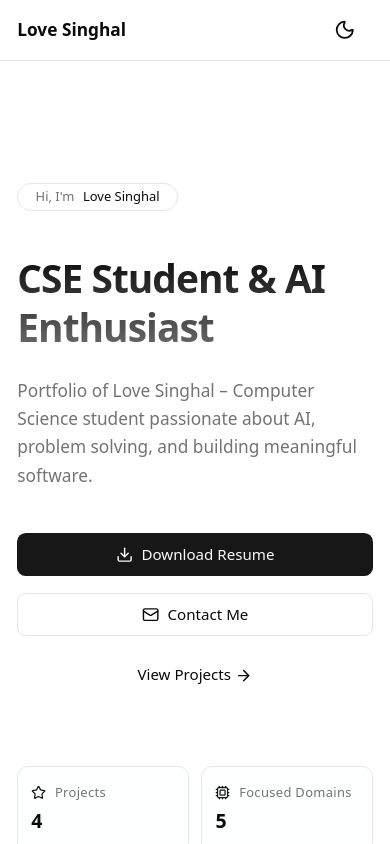
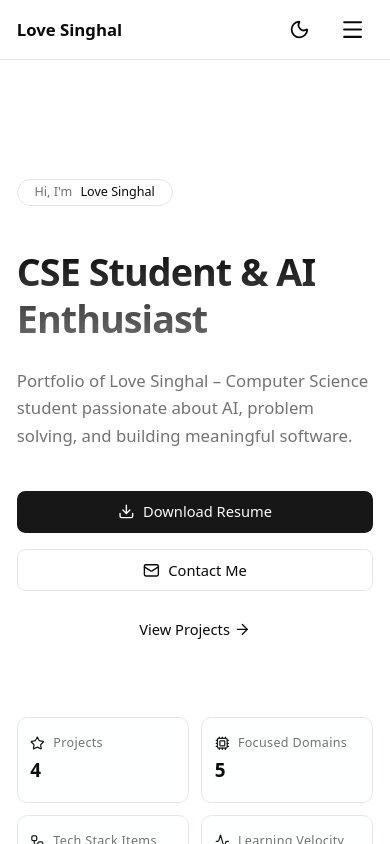
Before and after one commit to lovesinghal31/portfolio, a Next.js app: page / in a window 390 px wide. Shown: the top 844 px of the page. Built offline with nearby package versions, Linux system fonts and the light colour scheme.

Commit message:
feat: implement mobile navigation with toggle functionality and overlay

```diff
--- a/src/app/globals.css
+++ b/src/app/globals.css
@@ -78,17 +78,17 @@
   --sidebar-ring: oklch(0.708 0 0);
 }
 
-/* Base scaling: increase root font-size so 100% browser zoom ≈ previous 125% */
-html {
-  font-size: 125%; /* 16px * 1.25 = 20px */
+/* Fluid type scale: 16px base on mobile → ~19–20px on large screens */
+html { font-size: clamp(15px, 0.95rem + 0.4vw, 20px); }
+
+/* Slightly reduce base when user has very narrow viewport to avoid horizontal wrapping */
+@media (max-width: 380px) {
+  html { font-size: clamp(14px, 0.875rem + 0.5vw, 17px); }
 }
 
-/* Avoid crowding on very small viewports – gently reduce scale */
-@media (max-width: 640px) {
-  html { font-size: 115%; }
-}
-@media (max-width: 420px) {
-  html { font-size: 108%; }
+/* Provide an extra step on very large displays */
+@media (min-width: 1600px) {
+  html { font-size: clamp(16px, 1rem + 0.6vw, 21px); }
 }
 
 .dark {
--- a/src/components/navbar.tsx
+++ b/src/components/navbar.tsx
@@ -3,6 +3,9 @@ import Link from 'next/link'
 import { usePathname } from 'next/navigation'
 import { cn } from '../lib/utils'
 import { ThemeToggle } from './theme-toggle'
+import { Menu, X } from 'lucide-react'
+import { useState, useEffect, useRef } from 'react'
+import { Button } from './ui/button'
 
 const links = [
   { href: '/', label: 'Home' },
@@ -14,10 +17,41 @@ const links = [
 
 export function Navbar() {
   const pathname = usePathname()
+  const [open, setOpen] = useState(false)
+  const panelRef = useRef<HTMLElement | null>(null)
+  const toggleBtnRef = useRef<HTMLButtonElement | null>(null)
+
+  // Close menu when route changes
+  useEffect(() => { setOpen(false) }, [pathname])
+
+  // Body scroll lock when menu open
+  useEffect(() => {
+    if (open) {
+      const original = document.body.style.overflow
+      document.body.style.overflow = 'hidden'
+      return () => { document.body.style.overflow = original }
+    }
+  }, [open])
+
+  // Close on outside click (mobile panel)
+  useEffect(() => {
+    function onClick(e: MouseEvent) {
+      if (!open) return
+      const target = e.target as Node
+      // Ignore clicks on the toggle button itself
+      if (toggleBtnRef.current && toggleBtnRef.current.contains(target)) return
+      if (panelRef.current && !panelRef.current.contains(target)) {
+        setOpen(false)
+      }
+    }
+    window.addEventListener('click', onClick)
+    return () => window.removeEventListener('click', onClick)
+  }, [open])
   return (
-    <header className="sticky top-0 z-30 backdrop-blur supports-[backdrop-filter]:bg-background/70 border-b">
-      <div className="mx-auto max-w-5xl px-4 flex h-14 items-center gap-6">
-        <Link href="/" className="font-semibold">Love Singhal</Link>
+    <header className="sticky top-0 z-40 border-b bg-background/70 supports-[backdrop-filter]:bg-background/55 backdrop-blur">
+      <div className="mx-auto max-w-5xl px-4 flex h-14 items-center gap-4">
+        <Link href="/" className="font-semibold text-foreground relative z-50">Love Singhal</Link>
+        {/* Desktop nav */}
         <nav className="hidden md:flex gap-4 text-sm">
           {links.map(l => (
             <Link
@@ -32,13 +66,67 @@ export function Navbar() {
             </Link>
           ))}
         </nav>
-        <div className="ml-auto flex items-center gap-2">
+        {/* Mobile hamburger */}
+        <div className="md:hidden ml-auto flex items-center gap-1 relative z-50">
           <ThemeToggle />
-          <Link href="/resume.pdf" download className="text-sm underline underline-offset-4 hidden sm:inline-flex">
+          <Button
+            ref={toggleBtnRef}
+            variant="ghost"
+            size="icon"
+            aria-label={open ? 'Close menu' : 'Open menu'}
+            aria-expanded={open}
+            aria-controls="mobile-nav-panel"
+            onClick={(e) => { e.stopPropagation(); setOpen(v => !v) }}
+            className={cn(open && 'bg-accent')}
+          >
+            {open ? <X className="size-6" /> : <Menu className="size-6" />}
+          </Button>
+        </div>
+        {/* Desktop right controls */}
+        <div className="ml-auto hidden md:flex items-center gap-2">
+          <ThemeToggle />
+          <Link href="/resume.pdf" download className="text-sm underline underline-offset-4">
             Resume
           </Link>
         </div>
       </div>
+      {/* Overlay */}
+      <div
+        className={cn('fixed inset-0 z-30 bg-background/60 backdrop-blur-sm transition-opacity md:hidden', open ? 'opacity-100 pointer-events-auto' : 'opacity-0 pointer-events-none')}
+        aria-hidden={!open}
+      />
+      {/* Mobile nav panel */}
+      <nav
+        ref={panelRef}
+        id="mobile-nav-panel"
+        className={cn(
+          'md:hidden fixed top-14 inset-x-0 z-50 bg-background/95 border-b shadow-lg will-change-transform max-h-[calc(100vh-3.5rem)] overflow-y-auto',
+          'transition-all duration-300 ease-out',
+          open
+            ? 'translate-y-0 opacity-100'
+            : '-translate-y-full opacity-0 pointer-events-none'
+        )}
+        aria-label="Mobile navigation"
+        aria-hidden={!open}
+      >
+        <div className="flex flex-col gap-1 px-6 py-4 pb-8 text-base">
+          {links.map(l => (
+            <Link
+              key={l.href}
+              href={l.href}
+              className={cn(
+                'rounded px-2 py-2 transition-colors focus:outline-none focus:ring-2 focus:ring-ring/60',
+                pathname === l.href ? 'bg-accent/60 text-foreground font-medium' : 'text-muted-foreground hover:bg-accent/40 hover:text-primary'
+              )}
+            >
+              {l.label}
+            </Link>
+          ))}
+          <Link href="/resume.pdf" download className="rounded px-2 py-2 mt-2 text-sm underline underline-offset-4">
+            Resume
+          </Link>
+        </div>
+      </nav>
     </header>
   )
 }
```
